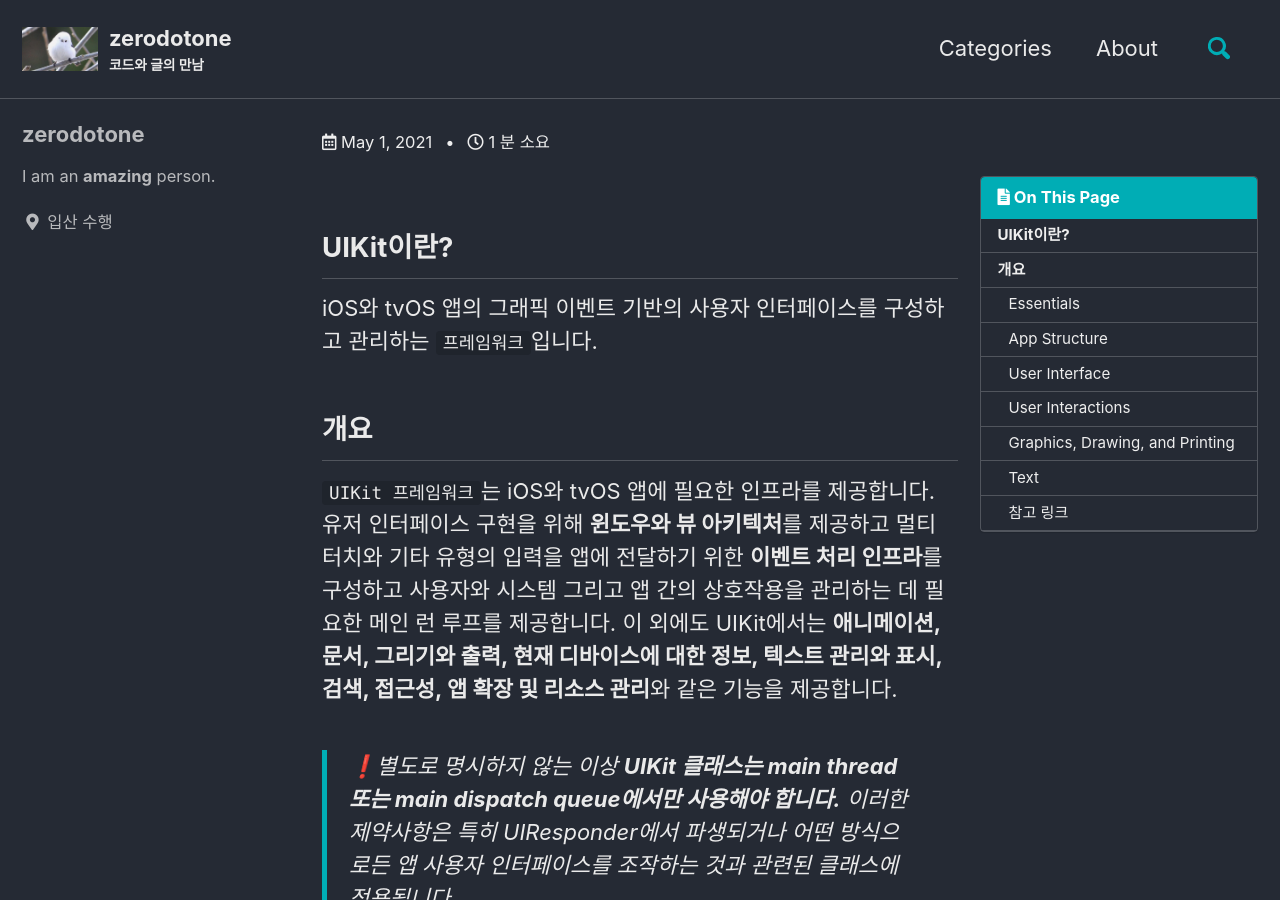
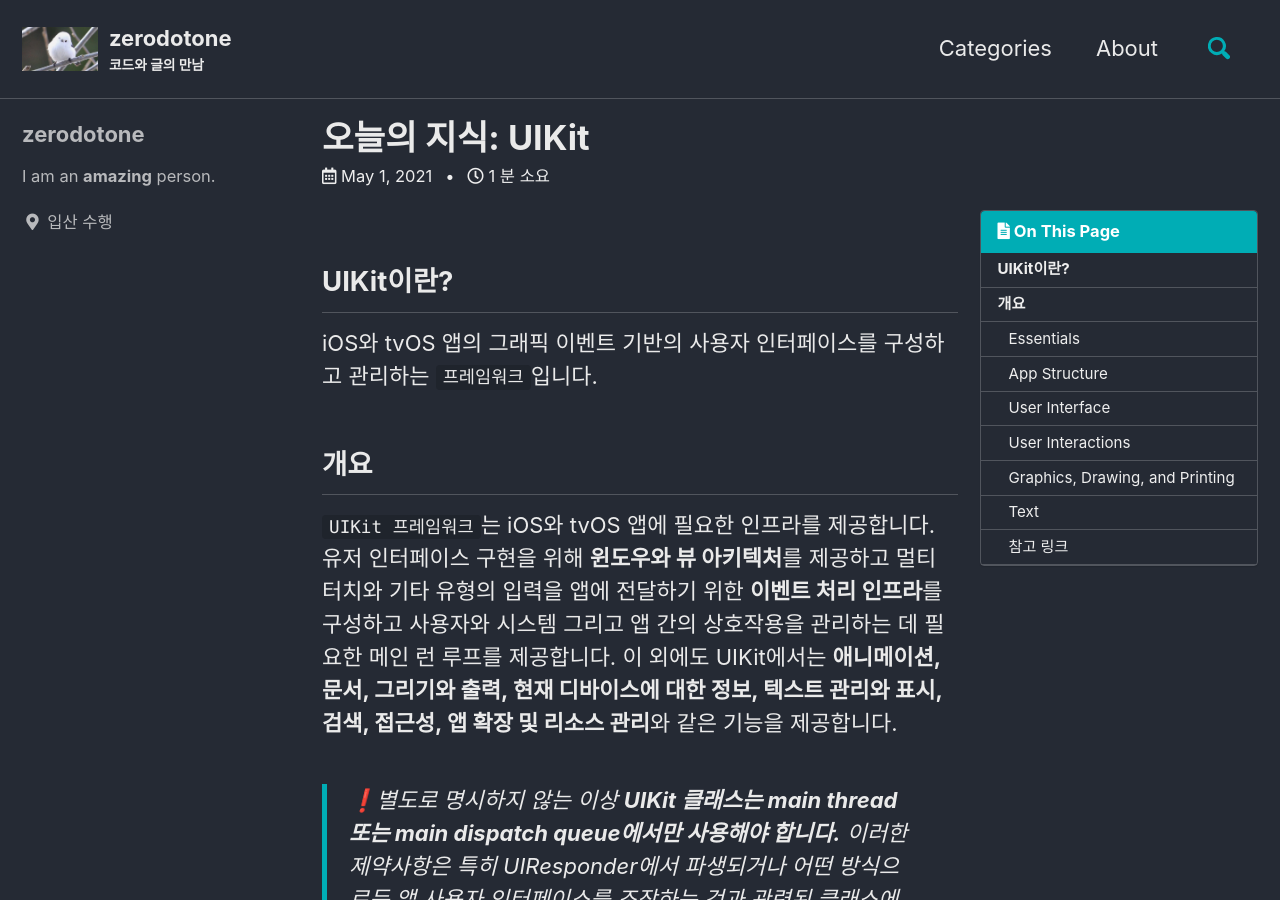
Before and after one commit to zdodev/zdodev.github.io, a Jekyll site: the page built from _posts/2021-05-01-오늘의-지식-UIKit.md, in a window 1280 px wide and 900 px high. Built offline with Jekyll 4.4.1, drawn with Linux system fonts in a browser that asks for light colours; cached includes are drawn as plain includes.

Commit message:
✍️: 오늘의 지식 대괄호 제목 삭제.

```diff
--- a/_posts/2021-05-01-오늘의-지식-UIKit.md
+++ b/_posts/2021-05-01-오늘의-지식-UIKit.md
@@ -1,5 +1,5 @@
 ---
-title: "[오늘의 지식]: UIKit"
+title: "오늘의 지식: UIKit"
 categories:
   - iOS
 last_modified_at: 2021-05-01 21:30:00
```
Also changed, not shown: _posts/2021-05-02-오늘의-지식-iOS-앱-라이프사이클.md (+1 -1 lines).
